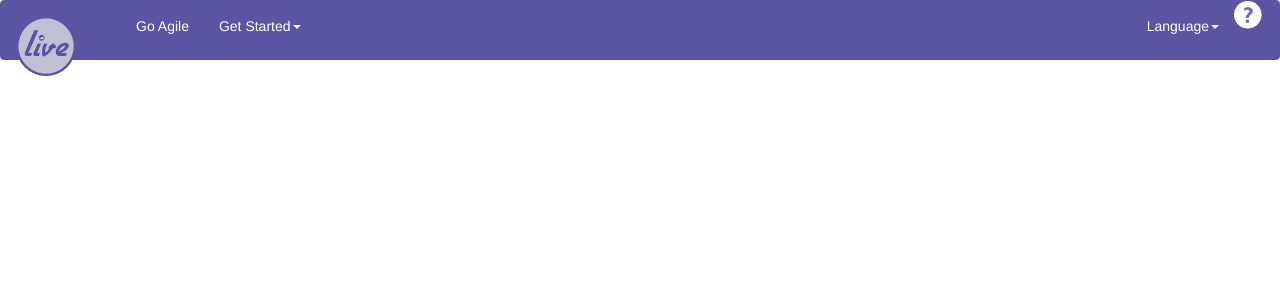
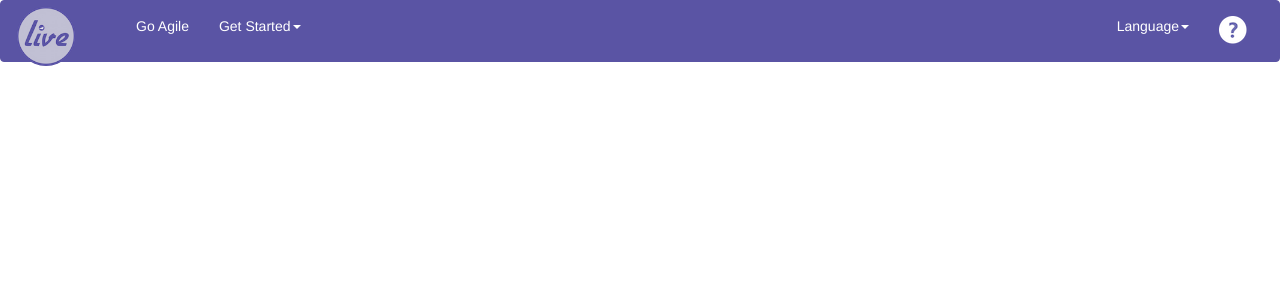
Before and after one commit to marketolive/heroku, a Python web app: template app/templates/base.html in a window 1280 px wide. Shown: the top 300 px of the page. Run offline with Jinja, Linux system fonts and the light colour scheme; the template is opened without the code that fills it, so the values that code supplies are empty; some libraries are stand-ins or nearby versions.

Commit message:
Update help icon in nav on base.html

```diff
--- a/app/static/base.css
+++ b/app/static/base.css
@@ -19,6 +19,10 @@
   z-index: 900;
 }
 
+.navbar-brand {
+  padding: 5px 15px;
+}
+
 .container-custom {
   padding-right: 0px;
   padding-left: 0px;
@@ -30,6 +34,18 @@
 
 .help-nav {
   width: 30px;
+}
+
+.help-icon {
+  background: url('help-white-nav.png');
+  width: 30px;
+  height: 30px;
+}
+
+.help-icon:hover {
+  background: url('help-orange-nav.png');
+  width: 30px;
+  height: 30px;
 }
 
 .help-nav-container:last-child {
--- a/app/templates/base.html
+++ b/app/templates/base.html
@@ -70,7 +70,10 @@
                         </ul>
                     </li>
                     <li>
-                            <div class="help-nav-container">
+                        <a href="#">
+                            <div class="help-nav help-icon"></div>
+                        </a>
+<!--                             <div class="help-nav-container">
                                 <a href="#">
                                     <img class="help-nav" alt="Marketo Live Help" src="{{ url_for('static', filename='help-white.png') }}">
                                 </a>
@@ -79,7 +82,7 @@
                                 <a href="#">
                                     <img class="help-nav" alt="Marketo Live Help" src="{{ url_for('static', filename='help-orange.png') }}">
                                 </a>
-                            </div>
+                            </div> -->
                     </li>
                 </ul>
             </div>
```
Also changed, not shown: app/static/help-orange-nav.png (added), app/static/help-white-nav.png (added).
